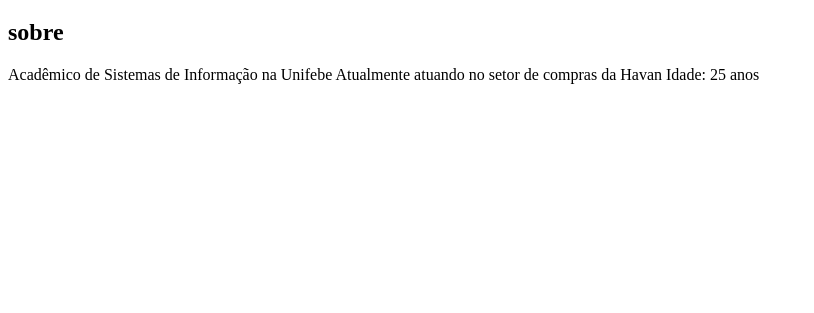
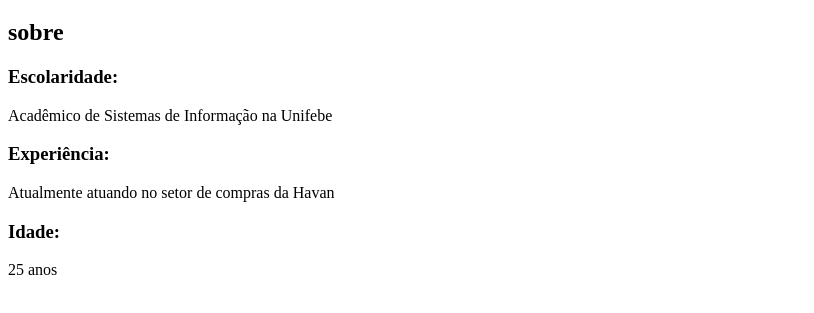
Before and after one commit to mateusklabunde/index.html, a plain HTML site: page index.html in a window 1280 px wide. Shown: the part 61-374 px from the top of the page, without its empty margins (0-814 px from the left). Drawn offline with Linux system fonts and the light colour scheme.

Commit message:
Update index.html

```diff
--- a/index.html
+++ b/index.html
@@ -6,8 +6,11 @@
     <body>
         <h1>Mateus Klabunde</h1>
         <h2>sobre</h2>
+        <h3>Escolaridade:</h3>
         <t>Acadêmico de Sistemas de Informação na Unifebe</t>
+        <h3>Experiência:</h3>
         <t>Atualmente atuando no setor de compras da Havan</t>
-        <t><n>Idade:</n> 25 anos</t>
+        <h3>Idade:</h3>
+        <t>25 anos</t>
     </body>
 </html>
```
